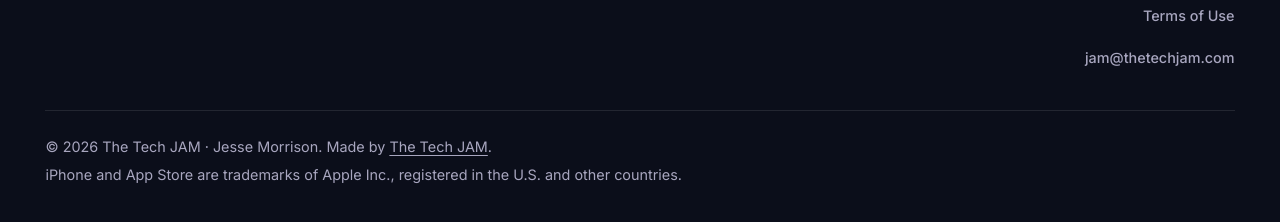
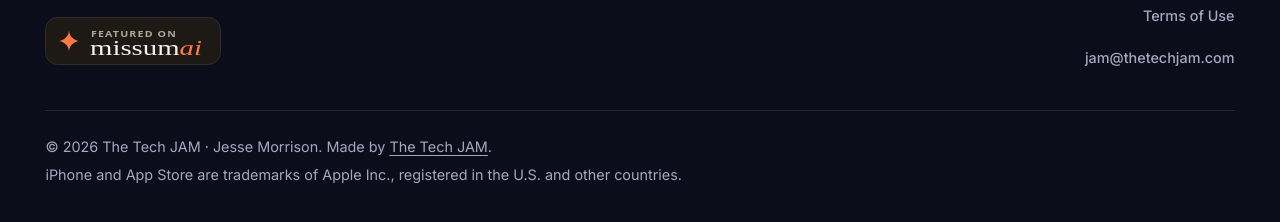
Before and after one commit to thetechjam/trustissues-site, an Astro site: page / in a window 1280 px wide. Shown: the part 6903-7125 px from the top of the page. Built offline with nearby package versions, Linux system fonts and the light colour scheme; Astro itself is replaced by a stand-in of ours; a web font is replaced by a local one.

Commit message:
Add MissumAI Featured on badge to the footer (#1)
* Add MissumAI "Featured on" badge to the footer

Show MissumAI's dark "Featured on" badge under the footer tagline, using
the provided markup verbatim (remote dark.svg, 176x48, no target/rel to
match the footer's other outbound link). It sits in the sitewide footer,
well away from the App Store badge (the only download CTA) and its clear
space, so it doesn't read as a second store button. CSS only sizes,
aligns and spaces it.

Co-Authored-By: Claude Opus 5.5 <noreply@anthropic.com>

* Self-host the MissumAI badge instead of hot-linking it

Vendor MissumAI's dark.svg byte-for-byte into src/assets/badges/ (source
URL + SHA-256 in the README) and import it with ?url&no-inline so the
build emits it unchanged as a same-origin file. The page no longer makes
any request to missumai.com; only the badge's link href points there.
Add loading="lazy"/decoding="async" and drop the redundant line-height/
inline-flex badge CSS (the link is now a fit-content block, 176x48).

Co-Authored-By: Claude Opus 5.5 <noreply@anthropic.com>

---------

Co-authored-by: Claude Opus 5.5 <noreply@anthropic.com>

```diff
--- a/src/components/Footer.astro
+++ b/src/components/Footer.astro
@@ -1,6 +1,7 @@
 ---
 import { Image } from 'astro:assets';
 import appIcon from '../assets/images/app-icon.png';
+import missumaiBadge from '../assets/badges/missumai-featured-dark.svg?url&no-inline';
 import { SITE } from '../config';
 ---
 
@@ -12,6 +13,14 @@ import { SITE } from '../config';
         <span>Trust Issues</span>
       </a>
       <p class="narrator">Everyone woke up. Suspiciously wholesome.</p>
+      <!-- Third-party "Featured on" badge: MissumAI's dark.svg vendored byte-for-byte in
+           src/assets/badges/ and imported with ?url&no-inline (emitted as a same-origin file, never
+           hot-linked or inlined), so the page makes no request to MissumAI.
+           Kept in the footer, away from the App Store badge (the only download CTA) and its clear space.
+           CSS may only size/align/space it: no filters, shadows, borders or backgrounds. -->
+      <div class="featured">
+        <a href="https://missumai.com/p/trust-issues"><img src={missumaiBadge} alt="Featured on MissumAI" width="176" height="48" loading="lazy" decoding="async"></a>
+      </div>
     </div>
     <nav aria-label="Footer">
       <ul>
@@ -62,6 +71,19 @@ import { SITE } from '../config';
     font-size: 1.05rem;
     color: var(--text-secondary);
   }
+  .featured {
+    margin-top: 1.25rem;
+  }
+  .featured a {
+    display: block;
+    width: fit-content;
+  }
+  .featured img {
+    display: block;
+    width: 176px;
+    height: 48px;
+    max-width: none;
+  }
   ul {
     list-style: none;
     margin: 0;
```
Also changed, not shown: src/assets/badges/README.md, src/assets/badges/missumai-featured-dark.svg (added).
